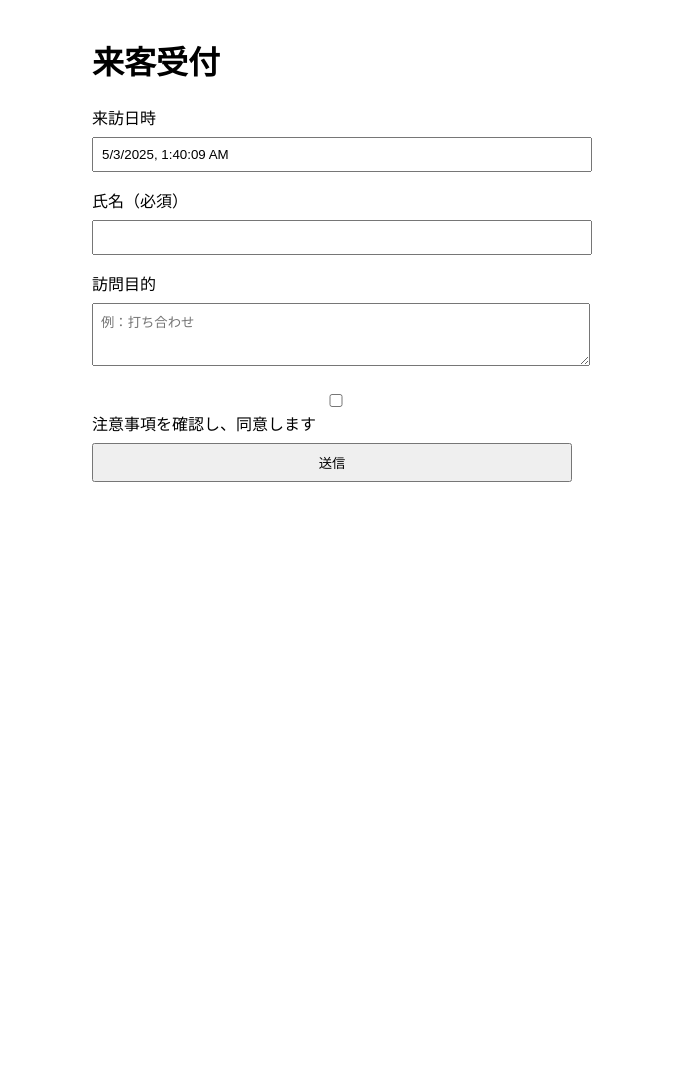
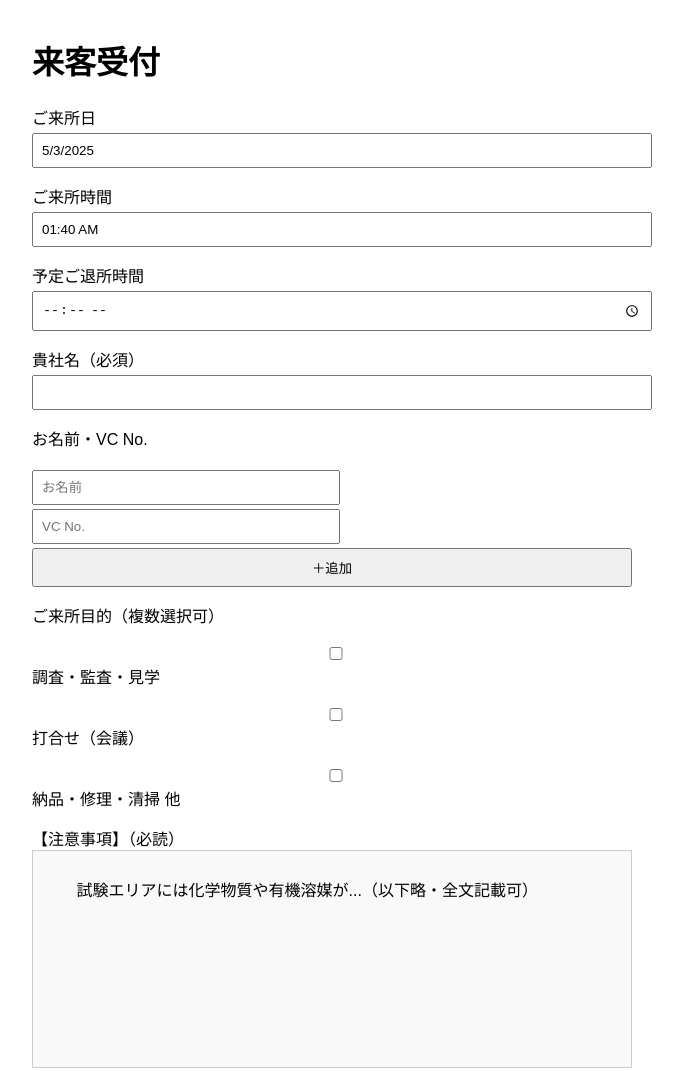
Before and after one commit to mondo83/visitor-form, a plain HTML site: page index.html in a window 1280 px wide. Shown: the top 1071 px of the page, without its empty margins (308-991 px from the left). Before the commit the page ends 800 px from the top, so only its background shows below. Drawn offline with Linux system fonts and the light colour scheme.

Commit message:
Update index.html

```diff
--- a/index.html
+++ b/index.html
@@ -2,60 +2,118 @@
 <html lang="ja">
 <head>
   <meta charset="UTF-8" />
-  <meta name="viewport" content="width=device-width,initial-scale=1" />
+  <meta name="viewport" content="width=device-width, initial-scale=1" />
   <title>来客受付フォーム</title>
   <style>
-    body { font-family: sans-serif; max-width: 480px; margin: auto; padding: 1rem; }
-    label { display: block; margin-top: 1rem; }
-    input, textarea, button { width: 100%; padding: .5rem; margin-top: .5rem; }
+    body { font-family: sans-serif; max-width: 600px; margin: auto; padding: 1rem; }
+    label, .name-pair { display: block; margin-top: 1rem; }
+    input, textarea, button, select { width: 100%; padding: .5rem; margin-top: .25rem; }
+    .name-pair input { width: 48%; display: inline-block; margin-right: 2%; }
+    .name-pair input:last-child { margin-right: 0; }
+    .scroll-box { height: 200px; overflow-y: scroll; background: #f9f9f9; padding: 0.5rem; border: 1px solid #ccc; white-space: pre-wrap; }
   </style>
 </head>
 <body>
   <h1>来客受付</h1>
   <form id="visitorForm">
-    <label>来訪日時
-      <input type="text" id="visitDate" readonly />
+    <label>ご来所日
+      <input type="text" id="visitDate" readonly>
     </label>
-    <label>氏名（必須）
-      <input type="text" id="name" required maxlength="50" />
+    <label>ご来所時間
+      <input type="text" id="visitTime" readonly>
     </label>
-    <label>訪問目的
-      <textarea id="purpose" rows="3" maxlength="200" placeholder="例：打ち合わせ"></textarea>
+    <label>予定ご退所時間
+      <input type="time" id="leaveTime">
+    </label>
+    <label>貴社名（必須）
+      <input type="text" id="company" required>
+    </label>
+
+    <div id="nameSection">
+      <label>お名前・VC No.</label>
+      <div class="name-pair">
+        <input type="text" placeholder="お名前" required>
+        <input type="number" placeholder="VC No." required>
+      </div>
+    </div>
+    <button type="button" onclick="addNamePair()">＋追加</button>
+
+    <label>ご来所目的（複数選択可）</label>
+    <label><input type="checkbox" name="purpose" value="調査・見学"> 調査・監査・見学</label>
+    <label><input type="checkbox" name="purpose" value="打合せ"> 打合せ（会議）</label>
+    <label><input type="checkbox" name="purpose" value="納品・修理"> 納品・修理・清掃 他</label>
+
+    <label>【注意事項】（必読）
+      <div class="scroll-box">
+        試験エリアには化学物質や有機溶媒が...（以下略・全文記載可）
+      </div>
     </label>
     <label>
-      <input type="checkbox" id="agree" required />
-      注意事項を確認し、同意します
+      <input type="checkbox" id="agree" required>
+      上記注意事項を確認しました
     </label>
+
     <button type="submit">送信</button>
   </form>
+
   <p id="msg"></p>
 
   <script>
-    document.getElementById('visitDate').value = new Date().toLocaleString();
+    document.getElementById('visitDate').value = new Date().toLocaleDateString();
+    document.getElementById('visitTime').value = new Date().toLocaleTimeString([], {hour: '2-digit', minute:'2-digit'});
+
+    function addNamePair() {
+      const section = document.getElementById('nameSection');
+      const count = section.querySelectorAll('.name-pair').length;
+      if (count >= 5) return alert("5名までです");
+
+      const div = document.createElement('div');
+      div.className = 'name-pair';
+      div.innerHTML = `
+        <input type="text" placeholder="お名前" required>
+        <input type="number" placeholder="VC No." required>
+      `;
+      section.appendChild(div);
+    }
 
     document.getElementById('visitorForm').addEventListener('submit', async e => {
       e.preventDefault();
 
+      const names = [...document.querySelectorAll('.name-pair')];
+      const nameFields = {};
+      const vcFields = {};
+
+      names.forEach((pair, i) => {
+        const name = pair.children[0].value.trim();
+        const vc = pair.children[1].value.trim();
+        nameFields[`name_${i+1}`] = name;
+        vcFields[`vc_${i+1}`] = vc;
+      });
+
+      const purposes = [...document.querySelectorAll('input[name="purpose"]:checked')].map(el => el.value);
+
       const payload = {
-        visit_datetime: document.getElementById('visitDate').value,
-        name: document.getElementById('name').value.trim(),
-        purpose: document.getElementById('purpose').value.trim(),
+        visit_date: document.getElementById('visitDate').value,
+        visit_time: document.getElementById('visitTime').value,
+        leave_time: document.getElementById('leaveTime').value,
+        company: document.getElementById('company').value.trim(),
+        ...nameFields,
+        ...vcFields,
+        purpose: purposes,
         agree: document.getElementById('agree').checked
       };
 
       try {
         const res = await fetch('/.netlify/functions/submit', {
           method: 'POST',
-          headers: { 'Content-Type': 'application/json' },
+          headers: {'Content-Type': 'application/json'},
           body: JSON.stringify(payload)
         });
-
         const result = await res.json();
-        document.getElementById('msg').textContent =
-          res.ok ? '送信が完了しました。ありがとうございました。' : '送信エラー：' + result.message;
-        if (res.ok) document.getElementById('visitorForm').reset();
+        document.getElementById('msg').textContent = res.ok ? '送信完了しました。' : 'エラー：' + result.message;
+        if (res.ok) e.target.reset();
       } catch (err) {
-        document.getElementById('msg').textContent = '送信失敗：' + err.message;
+        document.getElementById('msg').textContent = '送信エラー：' + err.message;
       }
     });
   </script>
```
